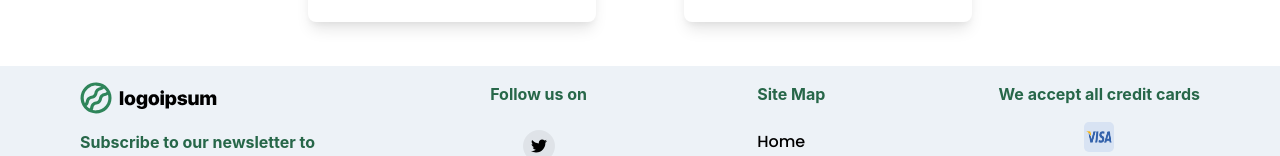
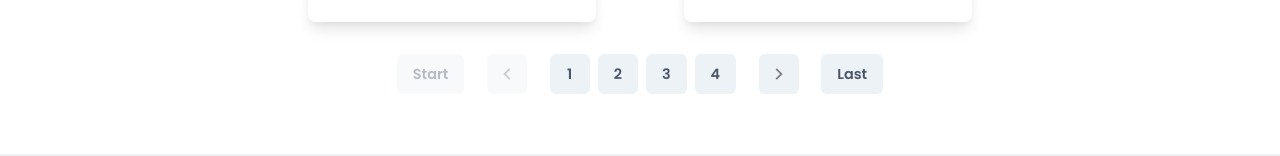
Before and after one commit to Samlogy/saas-ecommerce, a Next.js app in the folder front/: page /products in a window 1280 px wide. Shown: the part 1180-1336 px from the top of the page. Built offline with nearby package versions, Linux system fonts and the light colour scheme.

Commit message:
add: pagination --> products page

```diff
--- a/front/components/Pagination.tsx
+++ b/front/components/Pagination.tsx
@@ -3,7 +3,7 @@ import { RiArrowLeftSLine, RiArrowRightSLine } from 'react-icons/ri'
 
 interface IPagination {
   page: number
-  changePage: any
+  changePage: (nbr: number) => void
   pages: number[]
   nextPage: any
   prevPage: any
@@ -43,16 +43,16 @@ const Pagination = ({
       />
 
       <Flex flexDir="row" justifyContent={'center'}>
-        {pages.map((el: number) => (
+        {pages.map((page: number) => (
           <Button
             color="gray.600"
             fontSize=".9rem"
             mx=".25rem"
             _hover={{ bg: 'gray.400', color: 'white' }}
-            onClick={() => changePage(el)}
+            onClick={() => changePage(page)}
           >
             {' '}
-            {el}
+            {page}
           </Button>
         ))}
       </Flex>
--- a/front/pages/products.tsx
+++ b/front/pages/products.tsx
@@ -1,10 +1,12 @@
-import { Heading, Text, Flex } from '@chakra-ui/react'
-
-import { Layout, ProductCard, View, Filter, Pagination } from '../components'
+import { Flex, Heading, Text } from '@chakra-ui/react'
+import React, { useState } from 'react'
+import { Filter, Layout, Pagination, ProductCard, View } from '../components'
 import { IProduct } from '../lib/interfaces'
 import productImage from '../public/images/product.png'
 
 export default function Products({ products }: { products: IProduct[] }) {
+  const [page, setPage] = useState<number>(1)
+  const data = { info: { pages: 10 } }
   return (
     <Layout isHeaderVisible isFooterVisible>
       <Heading as="h2"> Products </Heading>
@@ -15,13 +17,25 @@ export default function Products({ products }: { products: IProduct[] }) {
         <Text> Product result are: {products?.length} </Text>
 
         <Flex flexDir="row" flexWrap="wrap" justifyContent="space-evenly">
-          {products?.length > 0 && products?.map((product: any) => <ProductCard data={product} />)}
+          {products?.map((product: IProduct) => (
+            <ProductCard data={product} />
+          ))}
         </Flex>
       </View>
 
       <View cond={products?.length === 0}>
         <Text> There is no product with thoes filters </Text>
       </View>
+
+      <Pagination
+        page={page}
+        pages={[page, page + 1, page + 2, page + 3]}
+        changePage={setPage}
+        nextPage={() => setPage(prev => prev + 1)}
+        prevPage={() => setPage(prev => prev - 1)}
+        startPage={() => setPage(1)}
+        endPage={() => setPage(data.info.pages)}
+      />
     </Layout>
   )
 }
```
Also changed, not shown: front/pages/index.tsx (+1 -10 lines).
